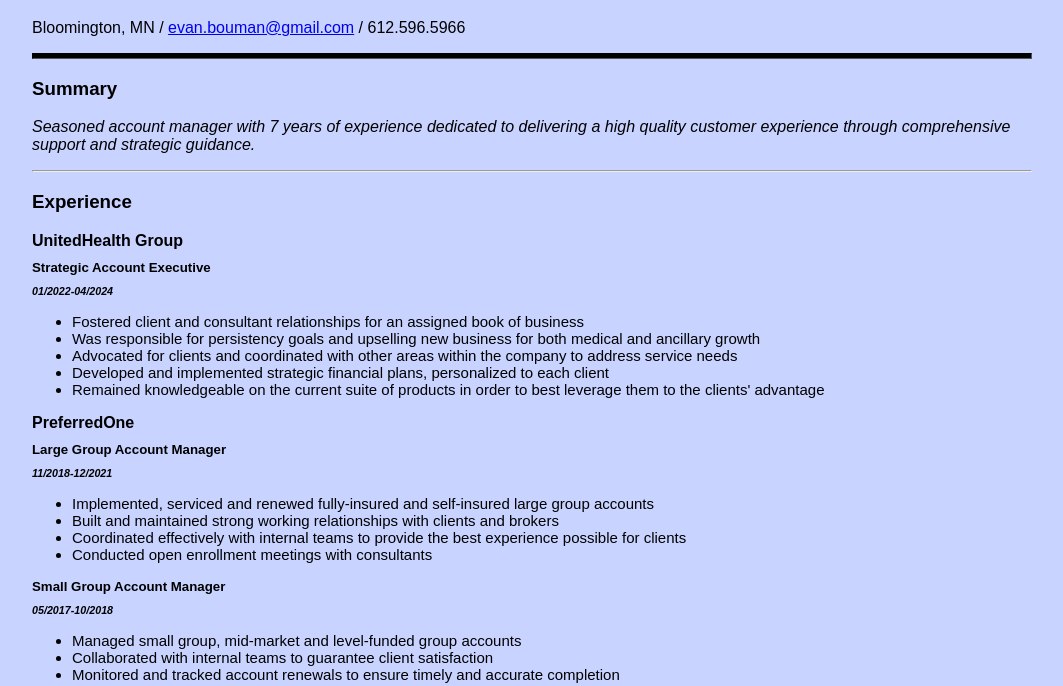
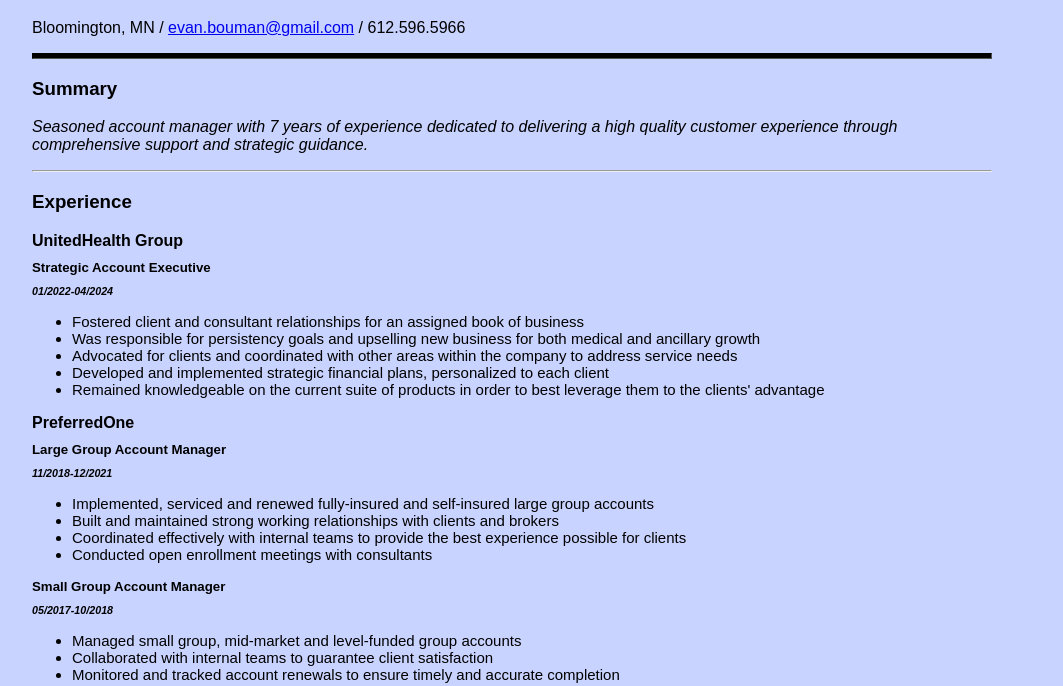
Before and after one commit to ebouman123/ebouman123.github.io, a plain HTML site: page index.html in a window 1280 px wide. Shown: the part 114-800 px from the top of the page, without its empty margins (21-1084 px from the left). Drawn offline with Linux system fonts and the light colour scheme.

Commit message:
Update style.css

```diff
--- a/style.css
+++ b/style.css
@@ -3,7 +3,10 @@ body {
   color: #000000;
   font-family: sans-serif, arial;
   padding: 45px;
-  max-width: 1000px;
+}
+
+.content {
+  width: 960px;
 }
 
 .first-line {
```
